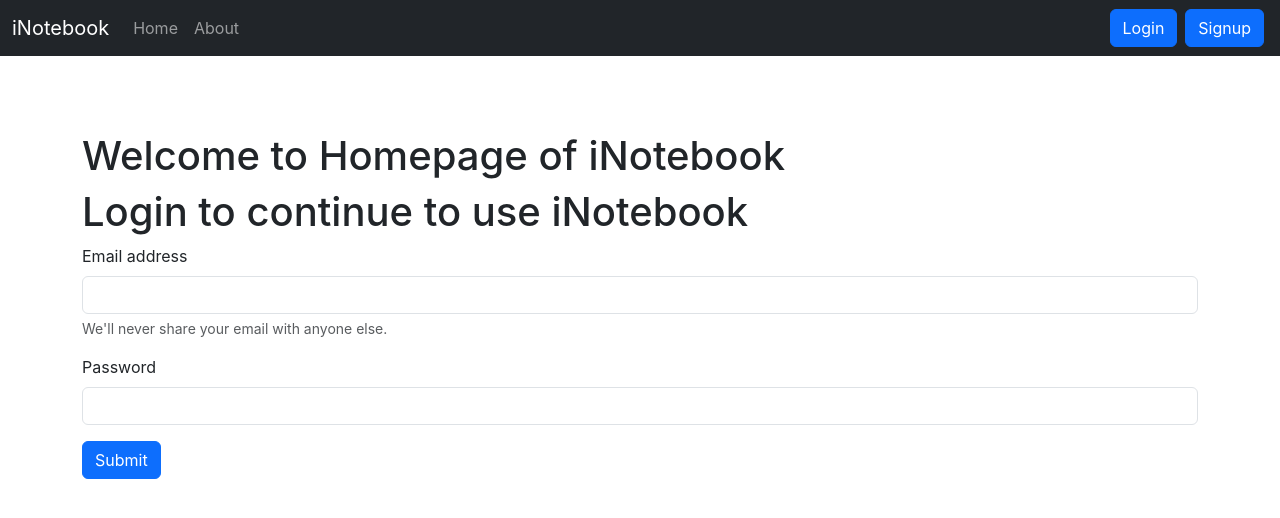
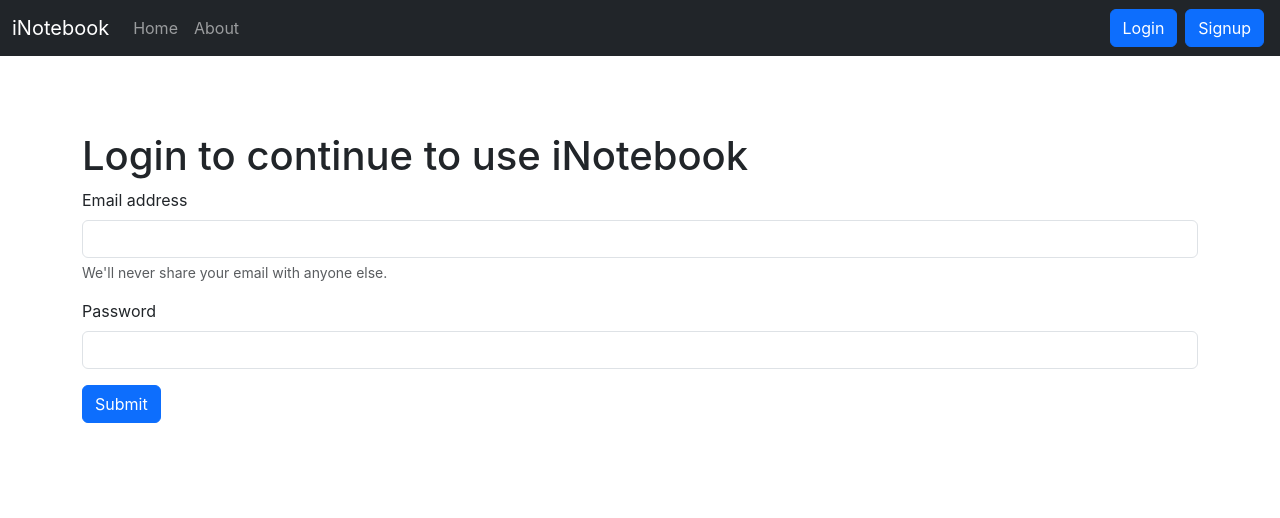
Before and after one commit to Experimentwithweb/iNotebook-Deployment-On-AWS-EC2-Using-CICD, a React (Create React App) app: page /login in a window 1280 px wide. Shown: the top 518 px of the page. Built offline with nearby package versions, Linux system fonts and the light colour scheme.

Commit message:
Update Login.js

```diff
--- a/src/components/Login.js
+++ b/src/components/Login.js
@@ -39,7 +39,6 @@ const Login = (props) => {
 
   return (
     <div className="mt-3">
-    <h1 >Welcome to Homepage of iNotebook</h1>
       <h1 >Login to continue to use iNotebook</h1>
       <form onSubmit={handleSubmit}>
         <div className="mb-3">
```
